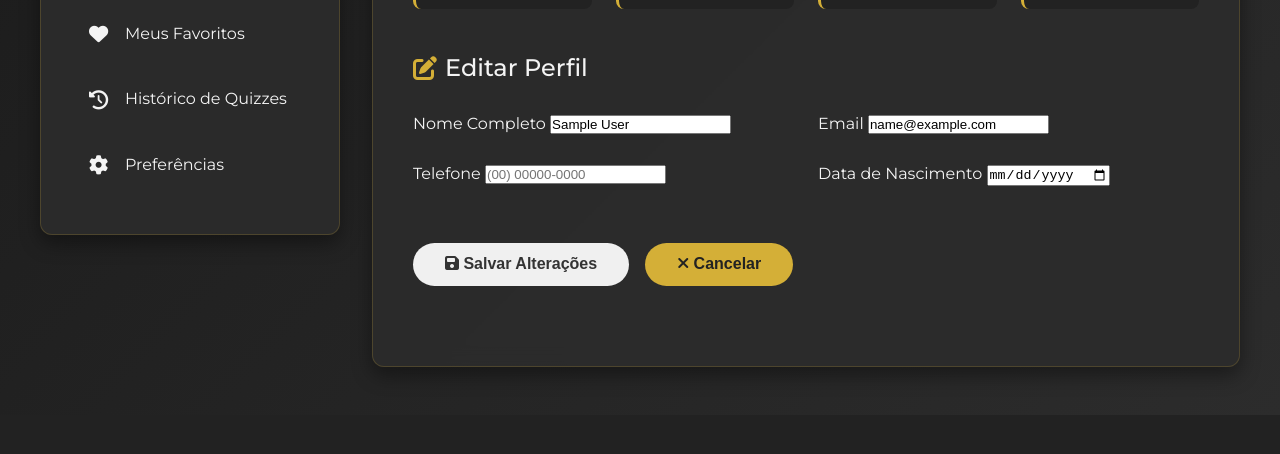
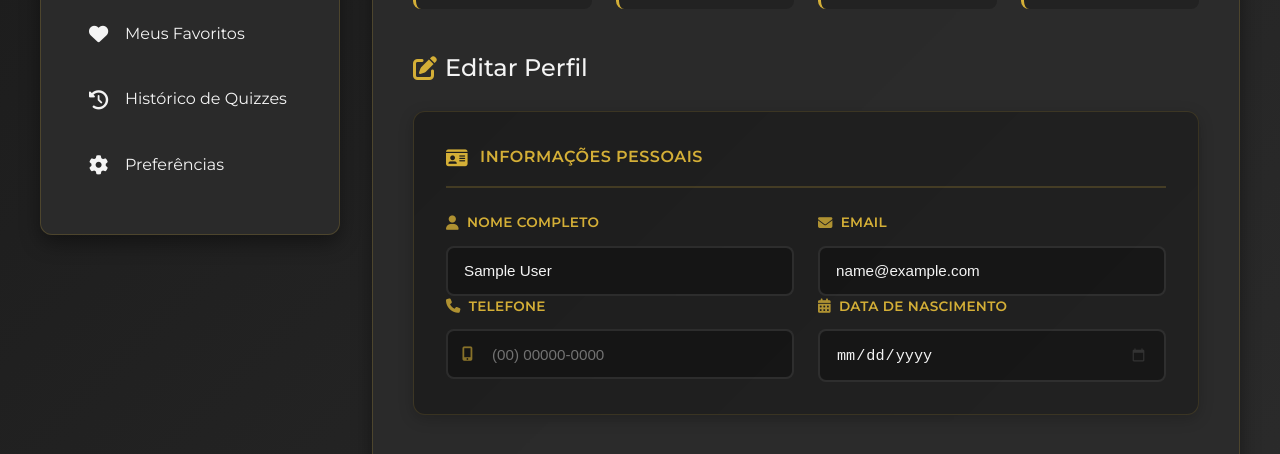
Before and after one commit to loki-crypto/fragrancIA, a plain HTML site: page pages/perfil.html in a window 1280 px wide. Shown: the part 498-952 px from the top of the page. Before the commit the page ends 913 px from the top, so only its background shows below. Drawn offline with Linux system fonts and the light colour scheme; sample sign-in values are in the browser's storage; files whose address does not match are found by name.

Commit message:
correção de bugs e melhora de perfil

```diff
--- a/css/perfil.css
+++ b/css/perfil.css
@@ -139,7 +139,7 @@
   color: var(--color-primary);
 }
 
-/* Formulário de edição */
+/* Formulário de edição - ESTILOS ANTIGOS (mantidos para compatibilidade) */
 .perfil-form {
   display: grid;
   gap: 1.5rem;
@@ -149,6 +149,186 @@
   display: grid;
   grid-template-columns: repeat(auto-fit, minmax(250px, 1fr));
   gap: 1.5rem;
+}
+
+/* NOVOS ESTILOS MODERNOS PARA O FORMULÁRIO */
+.perfil-form-modern {
+  margin-top: 1.5rem;
+}
+
+.form-card {
+  background: linear-gradient(
+    135deg,
+    rgba(0, 0, 0, 0.3) 0%,
+    rgba(0, 0, 0, 0.2) 100%
+  );
+  border-radius: 12px;
+  padding: 2rem;
+  border: 1px solid rgba(212, 175, 55, 0.15);
+  box-shadow: 0 4px 15px rgba(0, 0, 0, 0.2);
+  margin-bottom: 1.5rem;
+}
+
+.form-card-header {
+  display: flex;
+  align-items: center;
+  gap: 0.75rem;
+  color: var(--color-primary);
+  font-size: 1rem;
+  font-weight: 600;
+  margin-bottom: 1.5rem;
+  padding-bottom: 1rem;
+  border-bottom: 2px solid rgba(212, 175, 55, 0.2);
+  text-transform: uppercase;
+  letter-spacing: 0.5px;
+}
+
+.form-card-header i {
+  font-size: 1.2rem;
+}
+
+.perfil-form-modern .form-group {
+  position: relative;
+}
+
+.perfil-form-modern .form-group label {
+  display: flex;
+  align-items: center;
+  gap: 0.5rem;
+  color: var(--color-primary);
+  font-weight: 600;
+  margin-bottom: 0.75rem;
+  font-size: 0.85rem;
+  text-transform: uppercase;
+  letter-spacing: 0.3px;
+}
+
+.perfil-form-modern .form-group label i {
+  font-size: 0.9rem;
+  opacity: 0.8;
+}
+
+.perfil-form-modern .form-input {
+  width: 100%;
+  padding: 0.9rem 1rem;
+  background: rgba(0, 0, 0, 0.3);
+  border: 2px solid rgba(255, 255, 255, 0.1);
+  border-radius: 8px;
+  color: var(--text-primary);
+  font-size: 0.95rem;
+  transition: all 0.3s ease;
+}
+
+.perfil-form-modern .form-input:focus {
+  outline: none;
+  background: rgba(0, 0, 0, 0.4);
+  border-color: var(--color-primary);
+  box-shadow: 0 0 0 3px rgba(212, 175, 55, 0.1);
+}
+
+.perfil-form-modern .form-input::placeholder {
+  color: rgba(255, 255, 255, 0.4);
+}
+
+/* Input com ícone */
+.input-with-icon {
+  position: relative;
+  display: flex;
+  align-items: center;
+}
+
+.input-icon {
+  position: absolute;
+  left: 1rem;
+  color: var(--color-primary);
+  opacity: 0.6;
+  font-size: 0.9rem;
+  pointer-events: none;
+  z-index: 1;
+}
+
+.input-with-icon .form-input {
+  padding-left: 2.75rem;
+}
+
+/* Estilo para input de data */
+.perfil-form-modern input[type="date"] {
+  color-scheme: dark;
+}
+
+.perfil-form-modern input[type="date"]::-webkit-calendar-picker-indicator {
+  filter: invert(0.8);
+  cursor: pointer;
+}
+
+/* Botões aprimorados */
+.perfil-form-modern .perfil-actions {
+  display: flex;
+  gap: 1rem;
+  margin-top: 2rem;
+  padding-top: 1.5rem;
+  border-top: 1px solid rgba(255, 255, 255, 0.1);
+}
+
+.perfil-form-modern .btn {
+  flex: 1;
+  padding: 1rem 2rem;
+  border-radius: 8px;
+  font-weight: 600;
+  font-size: 0.95rem;
+  text-transform: uppercase;
+  letter-spacing: 0.5px;
+  transition: all 0.3s ease;
+  display: flex;
+  align-items: center;
+  justify-content: center;
+  gap: 0.5rem;
+  cursor: pointer;
+}
+
+.perfil-form-modern .btn-primary {
+  background: linear-gradient(135deg, var(--color-primary) 0%, #c4a037 100%);
+  color: var(--bg-dark);
+  border: none;
+  box-shadow: 0 4px 15px rgba(212, 175, 55, 0.3);
+}
+
+.perfil-form-modern .btn-primary:hover {
+  transform: translateY(-2px);
+  box-shadow: 0 6px 20px rgba(212, 175, 55, 0.4);
+  background: linear-gradient(135deg, #c4a037 0%, var(--color-primary) 100%);
+}
+
+.perfil-form-modern .btn-primary:active {
+  transform: translateY(0);
+}
+
+.perfil-form-modern .btn-secondary {
+  background: transparent;
+  color: var(--text-secondary);
+  border: 2px solid rgba(255, 255, 255, 0.2);
+}
+
+.perfil-form-modern .btn-secondary:hover {
+  border-color: rgba(255, 255, 255, 0.3);
+  color: var(--text-primary);
+  background: rgba(255, 255, 255, 0.05);
+}
+
+/* Animações suaves */
+@keyframes fadeIn {
+  from {
+    opacity: 0;
+    transform: translateY(10px);
+  }
+  to {
+    opacity: 1;
+    transform: translateY(0);
+  }
+}
+
+.form-card {
+  animation: fadeIn 0.4s ease;
 }
 
 /* Stats do usuário */
@@ -273,6 +453,20 @@
 }
 
 /* Responsividade - Mobile */
+@media (max-width: 768px) {
+  .form-card {
+    padding: 1.5rem;
+  }
+
+  .perfil-form-modern .perfil-actions {
+    flex-direction: column;
+  }
+
+  .perfil-form-modern .btn {
+    width: 100%;
+  }
+}
+
 @media (max-width: 480px) {
   .perfil-wrapper {
     padding: 1.5rem 0.5rem;
--- a/pages/perfil.html
+++ b/pages/perfil.html
@@ -133,10 +133,22 @@
                   <i class="fas fa-edit"></i>
                   Editar Perfil
                 </h3>
-                <form class="perfil-form" id="edit-profile-form">
+                <form
+                  class="perfil-form perfil-form-modern"
+                  id="edit-profile-form"
+                >
+                  <div class="form-card">
+                    <div class="form-card-header">
+                      <i class="fas fa-id-card"></i>
+                      <span>Informações Pessoais</span>
+                    </div>
+
                     <div class="form-row">
                       <div class="form-group">
-                      <label for="edit-name">Nome Completo</label>
+                        <label for="edit-name">
+                          <i class="fas fa-user"></i>
+                          Nome Completo
+                        </label>
                         <input
                           type="text"
                           id="edit-name"
@@ -145,7 +157,10 @@
                         />
                       </div>
                       <div class="form-group">
-                      <label for="edit-email">Email</label>
+                        <label for="edit-email">
+                          <i class="fas fa-envelope"></i>
+                          Email
+                        </label>
                         <input
                           type="email"
                           id="edit-email"
@@ -157,7 +172,12 @@
 
                     <div class="form-row">
                       <div class="form-group">
-                      <label for="edit-phone">Telefone</label>
+                        <label for="edit-phone">
+                          <i class="fas fa-phone"></i>
+                          Telefone
+                        </label>
+                        <div class="input-with-icon">
+                          <i class="fas fa-mobile-alt input-icon"></i>
                           <input
                             type="tel"
                             id="edit-phone"
@@ -165,13 +185,18 @@
                             placeholder="(00) 00000-0000"
                           />
                         </div>
+                      </div>
                       <div class="form-group">
-                      <label for="edit-birthdate">Data de Nascimento</label>
+                        <label for="edit-birthdate">
+                          <i class="fas fa-calendar-alt"></i>
+                          Data de Nascimento
+                        </label>
                         <input
                           type="date"
                           id="edit-birthdate"
                           class="form-input"
                         />
+                      </div>
                     </div>
                   </div>
 
```
Also changed, not shown: js/perfil.js (+86 -58 lines). Lines whose indentation alone changed are shown as unchanged.
